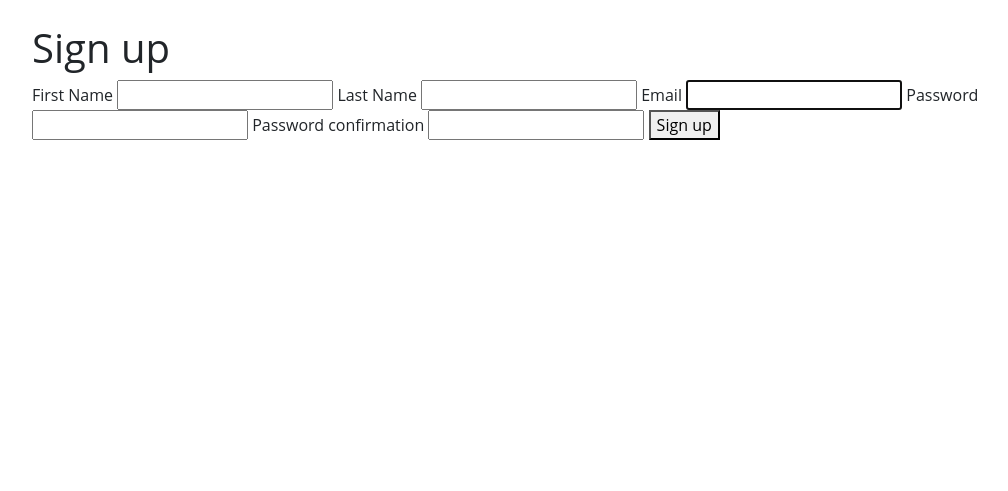
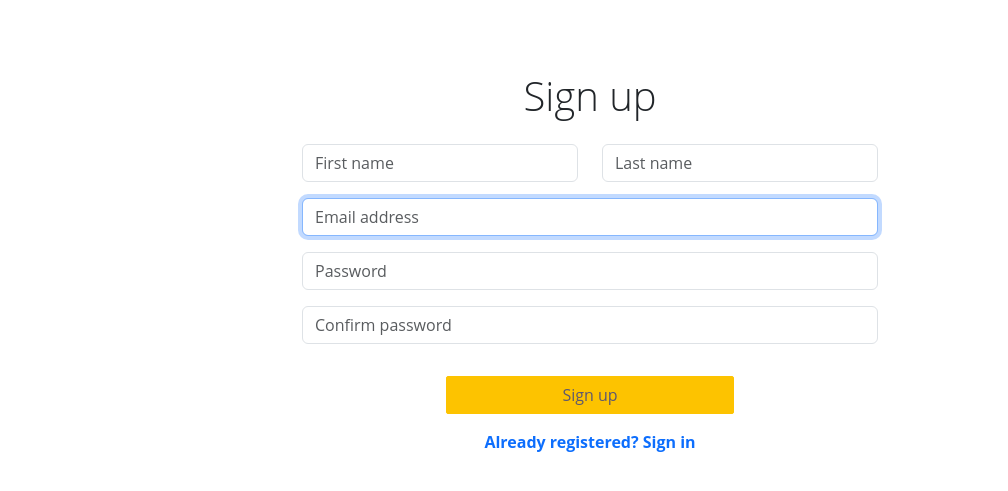
Before and after one commit to jackwilde/kbase, a Django app: page /sign-up/ in a window 1280 px wide. Shown: the part 62-553 px from the top of the page, without its empty margins (50-1058 px from the left). Run offline with Django 5.2, Linux system fonts and the light colour scheme; parts of the project's set-up code (start-up, migrations or seed data) failed here and were passed over; some libraries are stand-ins or nearby versions.

Commit message:
Style sign up and sign in

```diff
--- a/authentication/forms.py
+++ b/authentication/forms.py
@@ -6,13 +6,6 @@ class SignUpForm(UserCreationForm):
     class Meta:
         model = User
         fields = ['first_name', 'last_name', 'email', 'password1', 'password2']
-        labels = {
-            'first_name': 'First Name',
-            'last_name': 'Last Name',
-            'email': 'Email',
-            'password1': 'Password',
-            'password2': 'Confirm Password'
-        }
         error_messages = {
             'first_name': {
                 'required': 'Please enter your first name',
@@ -29,9 +22,16 @@ class SignUpForm(UserCreationForm):
 
     def __init__(self, *args, **kwargs):
         super().__init__(*args, **kwargs)
+        # Set placeholder text for each field
+        self.fields['first_name'].widget.attrs.update({'placeholder': 'First name'})
+        self.fields['last_name'].widget.attrs.update({'placeholder': 'Last name'})
+        self.fields['email'].widget.attrs.update({'placeholder': 'Email address'})
+        self.fields['password1'].widget.attrs.update({'placeholder': 'Password'})
+        self.fields['password2'].widget.attrs.update({'placeholder': 'Confirm password'})
+
+        # Mark fields as required
         for field in self.fields:
             self.fields[field].required = True
-
 
 
 class SignInForm(AuthenticationForm):
--- a/authentication/templates/authentication/sign-up.html
+++ b/authentication/templates/authentication/sign-up.html
@@ -1,18 +1,28 @@
 {% extends 'base.html' %}
-
+{% load custom_tags %}
 {% block title %}Sign up{% endblock %}
 
 {% block content %}
-    <div class="form-box">
-        <h1>Sign up</h1>
+    <div class="container mw-600 mt-5 mx-auto text-center">
+        <h1 class="fs-1 fw-light mb-4">Sign up</h1>
         <form method="POST">
-        {% csrf_token %}
-            {% for field in form %}
-                {{ field.label }}
-                {{  field }}
-                {{  field.errors }}
-            {% endfor %}
-        <button type="submit">Sign up</button>
+            {% csrf_token %}
+            <div class="row mb-3">
+                {% for field in form %}
+                    <label class="form-label d-none" for="{{ field.id_for_label }}">{{ field.label }}</label>
+                    {% if field.name == "first_name" or field.name == "last_name" %}
+                        <div class="col-md-6 mb-3">
+                            {{ field|add_class:"form-control" }}
+                        </div>
+                    {% else %}
+                        <div class="col-md-12 mb-3">
+                            {{ field|add_class:"form-control" }}
+                        </div>
+                    {% endif %}
+                {% endfor %}
+            </div>
+            <button type="submit" class="btn btn-yp w-50">Sign up</button>
         </form>
+        <a class="fw-bold text-decoration-none fs-6 d-block mt-3" href="{% url 'sign-in' %}">Already registered? Sign in</a>
     </div>
 {% endblock %}
--- /dev/null
+++ b/kbase/templatetags/custom_tags.py
@@ -0,0 +1,8 @@
+from django import template
+
+register = template.Library()
+
+@register.filter(name='add_class')
+def add_class(value, arg):
+    """Add a class to a form field widget."""
+    return value.as_widget(attrs={'class': arg})
--- a/static/styles/style.css
+++ b/static/styles/style.css
@@ -20,6 +20,14 @@
 
 .border-grey {
     border: 1px solid #aaa;
+}
+
+.mw-400 {
+    max-width: 400px;
+}
+
+.mw-600 {
+    max-width: 600px;
 }
 
 .btn-yp {
```
Also changed, not shown: authentication/templates/authentication/sign-in.html (+9 -7 lines), kbase/templatetags/__init__.py (added).
